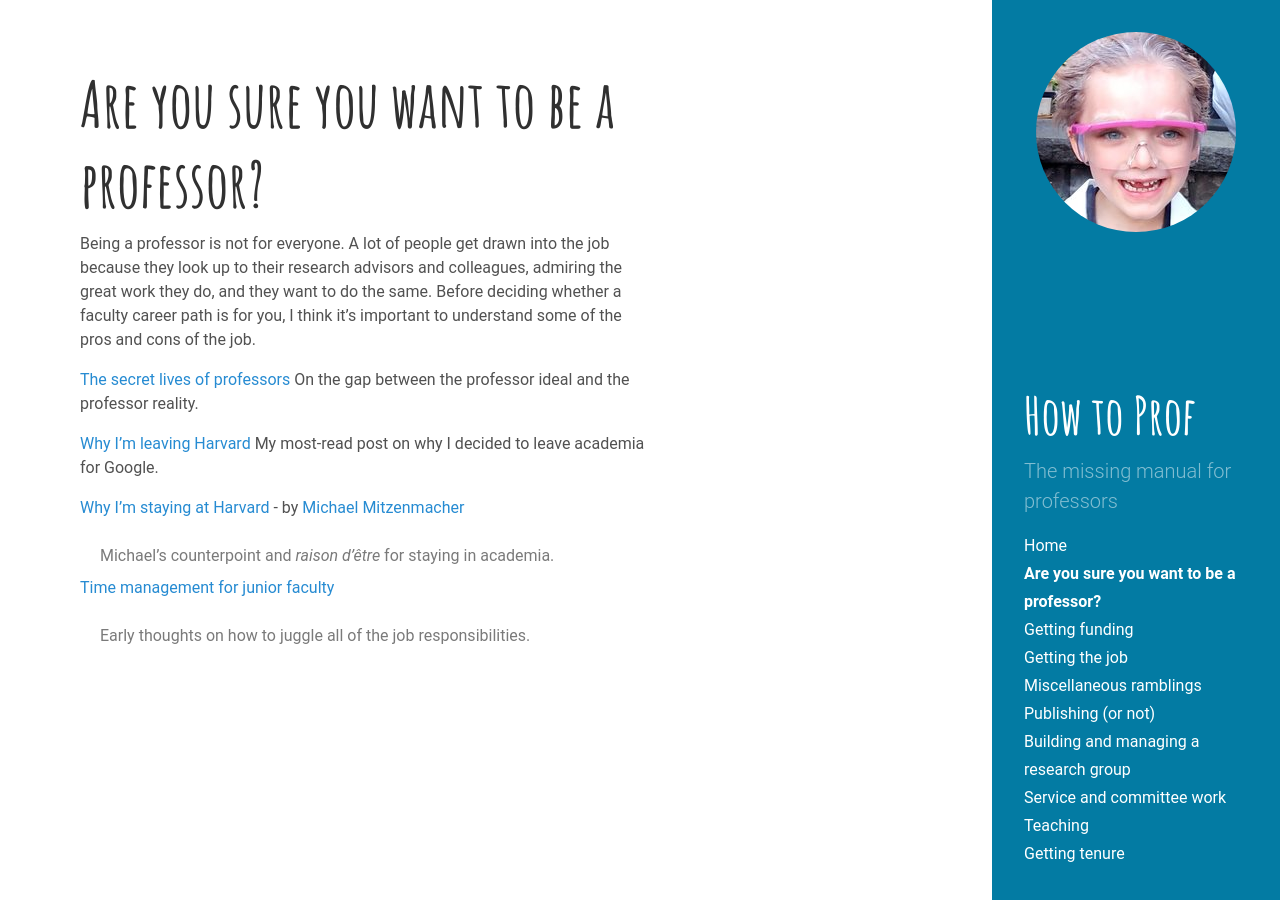
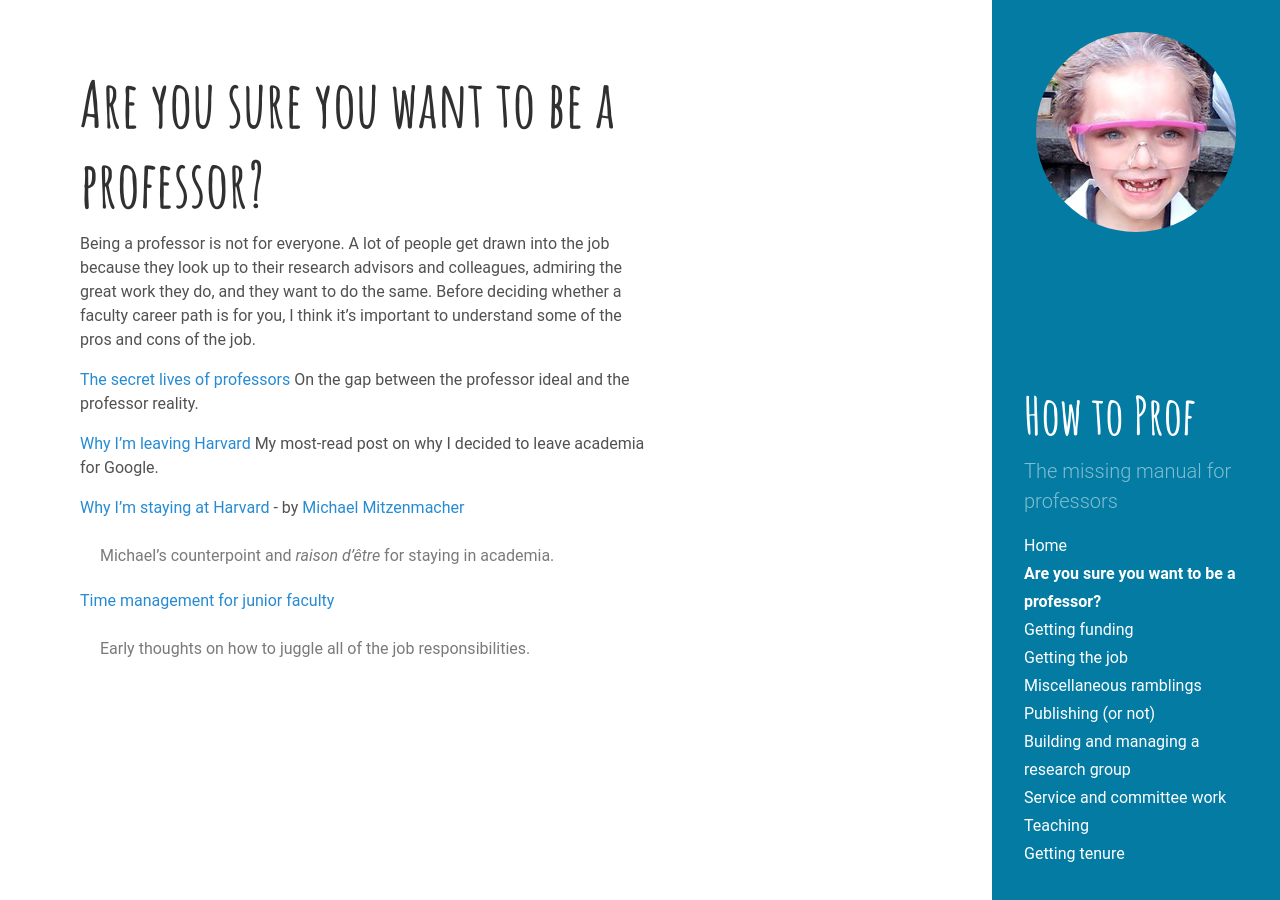
Before and after one commit to mdwelsh/howtoprof, a Jekyll site: the page built from beaprof.md, in a window 1280 px wide. Built offline with Jekyll 4.4.1, drawn with Linux system fonts in a browser that asks for light colours.

Commit message:
Update poole.css

```diff
--- a/public/css/poole.css
+++ b/public/css/poole.css
@@ -213,8 +213,7 @@ pre code {
 /* Quotes */
 blockquote {
   padding: .5rem 1rem;
-  /* margin: .8rem 0; */
-  margin: 0 0;
+  margin: .8rem 0;
   color: #7a7a7a;
   /* border-left: .25rem solid #e5e5e5; */ /* mdw: I don't like this. */
 }
```
